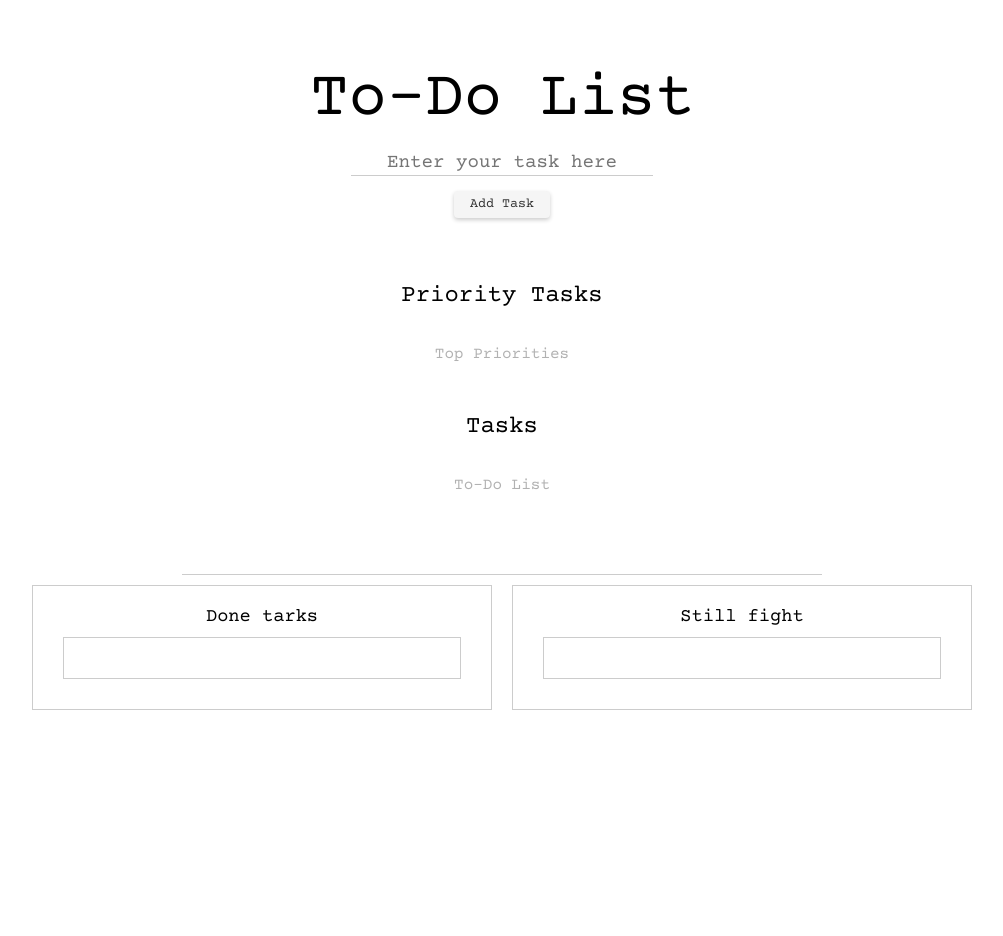
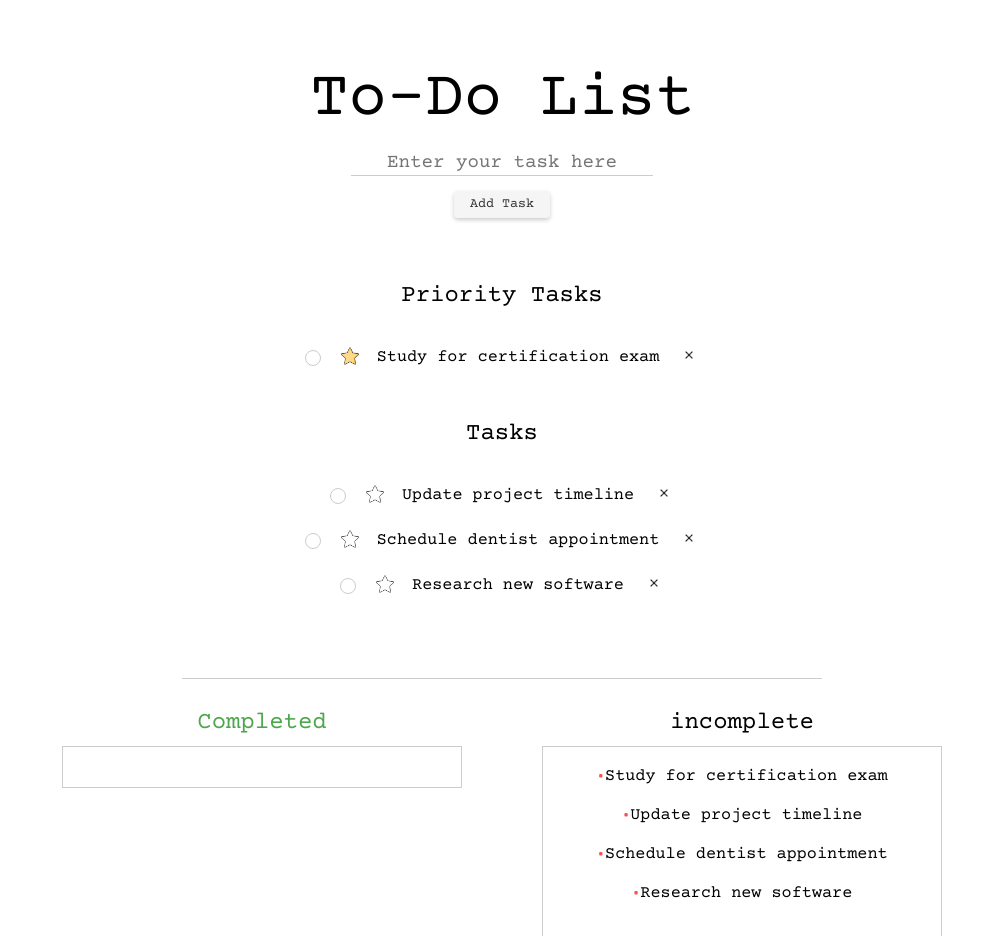
Before and after one commit to TEbefine/todo-list-coding-test, a React (Create React App) app: page / in a window 1280 px wide. Shown: the top 936 px of the page, without its empty margins (138-1141 px from the left). Before the commit the page ends 800 px from the top, so only its background shows below. Built offline with nearby package versions, Linux system fonts and the light colour scheme.

Commit message:
add bonus points

```diff
--- a/src/Component/TextTodo.js
+++ b/src/Component/TextTodo.js
@@ -1,14 +1,22 @@
-import React from "react";
+import React, { useEffect } from "react";
 import { useDispatch, useSelector } from "react-redux";
 import {
   removeTodoList,
   toggleChecked,
 } from "../features/todoLists/todoListsSlice";
-import { removePersistLists } from "../features/persistLists/persistListsSlice";
-import { removeShowList } from "../features/showAllStatus/showAllStatusSlice";
+import {
+  addPersistLists,
+  removePersistLists,
+} from "../features/persistLists/persistListsSlice";
+import {
+  addShowLists,
+  removeShowList,
+} from "../features/showAllStatus/showAllStatusSlice";
+import { selectCheckedStatus } from "../features/todoLists/todoListsSlice";
 
 export default function TextTodo({ text, children, check }) {
   const dispatch = useDispatch();
+  const isChecked = useSelector(selectCheckedStatus);
 
   const onRemoveTodoHandler = (text) => {
     if (check === "nomal") {
@@ -33,11 +41,36 @@ export default function TextTodo({ text, children, check }) {
   const toggleCrossedOut = (e) => {
     const checkbox = e.target;
     const textName = checkbox.parentNode.querySelector(".text-name");
+    dispatch(toggleChecked(text));
 
     if (checkbox.checked) {
       textName.classList.add("crossed-out");
+      dispatch(
+        addShowLists({
+          show: text,
+          status: "comp",
+        })
+      );
+      dispatch(
+        removeShowList({
+          show: text,
+          status: "incomp",
+        })
+      );
     } else {
       textName.classList.remove("crossed-out");
+      dispatch(
+        addShowLists({
+          show: text,
+          status: "incomp",
+        })
+      );
+      dispatch(
+        removeShowList({
+          show: text,
+          status: "comp",
+        })
+      );
     }
   };
 
--- a/src/features/persistLists/persistListsSlice.js
+++ b/src/features/persistLists/persistListsSlice.js
@@ -2,7 +2,7 @@ import { createSlice } from "@reduxjs/toolkit";
 
 export const persistListsSlice = createSlice({
   name: "persistLists",
-  initialState: [],
+  initialState: ["Study for certification exam"],
   reducers: {
     addPersistLists: (state, action) => {
       state.push(action.payload);
--- a/src/features/showAllStatus/ShowAllStatus.js
+++ b/src/features/showAllStatus/ShowAllStatus.js
@@ -9,16 +9,26 @@ function ShowAllStatus() {
 
   return (
     <div className={styles.showCase}>
-      <section>
-        <h3>Done tarks</h3>
-        <section></section>
+      <section className={styles.statusComp}>
+        <h2>Completed</h2>
+        <section className={styles.statusCompSec}>
+          {showList.comp.map((text) => (
+            <div>
+              <ShowText text={text} key={text.id}>
+                <p className={styles.statusComp}>•</p>
+              </ShowText>
+            </div>
+          ))}
+        </section>
       </section>
       <section>
-        <h3>Still fight</h3>
-        <section>
+        <h2>incomplete</h2>
+        <section className={styles.statusCompSec}>
           {showList.incomp.map((text) => (
             <div>
-              <ShowText text={text} key={text.id} />
+              <ShowText text={text} key={text.id}>
+                <p>•</p>
+              </ShowText>
             </div>
           ))}
         </section>
--- a/src/features/showAllStatus/ShowAllStatus.module.css
+++ b/src/features/showAllStatus/ShowAllStatus.module.css
@@ -7,6 +7,21 @@
 
 .showCase section {
     padding: 20px;
-    border: 1px solid #ccc;
     margin: 10px;
 }
+
+.statusCompSec {
+    border: 1px solid #ccc;
+}
+
+.statusComp h2 {
+    color: rgba(0, 128, 0, 0.7);
+}
+
+.statusComp p {
+    color: rgba(0, 128, 0, 0.7);
+}
+
+.statusIncomp h2,p {
+    color: rgba(255, 0, 0, 0.7);
+}
--- a/src/features/showAllStatus/showAllStatusSlice.js
+++ b/src/features/showAllStatus/showAllStatusSlice.js
@@ -1,7 +1,12 @@
 import { createSlice } from "@reduxjs/toolkit";
 
 const initialState = {
-  incomp: [],
+  incomp: [
+    "Study for certification exam",
+    "Update project timeline",
+    "Schedule dentist appointment",
+    "Research new software",
+  ],
   comp: [],
 };
 
--- a/src/features/todoLists/todoListsSlice.js
+++ b/src/features/todoLists/todoListsSlice.js
@@ -1,7 +1,7 @@
 import { createSlice } from "@reduxjs/toolkit";
 
 const initialState = {
-  todoLists: [],
+  todoLists: ["Update project timeline", "Schedule dentist appointment", "Research new software"],
   checkedTodos: {},
 };
 
@@ -19,12 +19,8 @@ const todoListsSlice = createSlice({
       );
     },
     toggleChecked: (state, action) => {
-      const todoId = action.payload;
-      if (state.checkedTodos.includes(todoId)) {
-        state.checkedTodos = state.checkedTodos.filter((id) => id !== todoId);
-      } else {
-        state.checkedTodos.push(todoId);
-      }
+      const text = action.payload;
+      state.checkedTodos[text] = !state.checkedTodos[text];
     },
   },
 });
@@ -34,4 +30,6 @@ export const { addTodoLists, removeTodoList, toggleChecked } =
 
 export const selectTodoList = (state) => state.todo.todoLists;
 
+export const selectCheckedStatus = (state) => state.todo.todoLists.checkedTodos;
+
 export default todoListsSlice.reducer;
```
